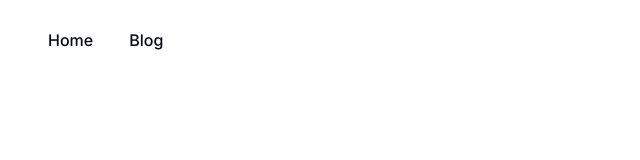
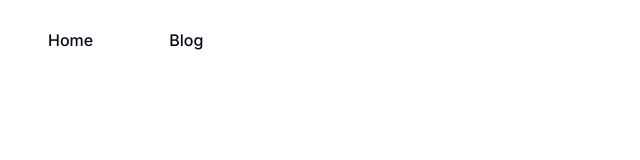
Before and after one commit to chiacn/next-blog, a Next.js app: page / in a window 1280 px wide. Shown: the top 160 px of the page, without its empty margins (0-640 px from the left). Built offline with nearby package versions, Linux system fonts and the light colour scheme.

Commit message:
ui: Navigation Bar, 탭메뉴 highlight 효과 추가

```diff
--- /dev/null
+++ b/src/components/layout/hooks/useNavigationHighlight.ts
@@ -0,0 +1,52 @@
+import { useState, useEffect, useMemo, useRef } from "react";
+
+export default function useNavigationHighlight(
+  tabGap: number,
+): {
+  navigationMenuListRef: React.RefObject<HTMLUListElement>;
+  currentBarStyle: React.CSSProperties;
+  setHoverTabIdx: React.Dispatch<React.SetStateAction<number | null>>;
+} {
+  const [hoverTabIdx, setHoverTabIdx] = useState<number | null>(null);
+  const calcTabWidthList = useRef<number[]>([]);
+  const navigationMenuListRef = useRef<HTMLUListElement | null>(null);
+
+  const currentBarStyle = useMemo<React.CSSProperties>(() => {
+    const left = calcTabWidthList.current.reduce((acc, cur, curIdx) => {
+      if (hoverTabIdx === null) return 0;
+      if (curIdx < hoverTabIdx) {
+        return acc + cur + tabGap;
+      }
+      return acc;
+    }, 0);
+
+    return {
+      width:
+        hoverTabIdx !== null ? `${calcTabWidthList.current[hoverTabIdx]}px` : 0,
+      left: `${left}px`,
+    };
+  }, [calcTabWidthList, tabGap, hoverTabIdx]);
+
+  const calcTabWidth = (): number[] => {
+    if (!navigationMenuListRef.current) return [];
+    return [...navigationMenuListRef.current.children].map((item) => {
+      return (item as HTMLElement).getBoundingClientRect().width;
+    });
+  };
+
+  const init = () => {
+    setTimeout(() => {
+      calcTabWidthList.current = calcTabWidth();
+    }, 500);
+  };
+
+  useEffect(() => {
+    init();
+  }, []);
+
+  return {
+    navigationMenuListRef,
+    currentBarStyle,
+    setHoverTabIdx,
+  };
+}
--- a/src/components/layout/navbar/NavigationBar.tsx
+++ b/src/components/layout/navbar/NavigationBar.tsx
@@ -1,3 +1,4 @@
+"use client";
 import {
   NavigationMenu,
   NavigationMenuContent,
@@ -8,24 +9,34 @@ import {
 } from "@/components/ui/navigation-menu";
 import navlinks from "@/data/navlink";
 
-import React, { useState } from "react";
+import React, { useEffect, useMemo, useRef, useState } from "react";
+import useNavigationHighlight from "../hooks/useNavigationHighlight";
 
 interface NavigationBarProps {
-  hoverActiveMode: boolean;
+  hoverActiveMode?: boolean;
 }
 export default function NavigationBar({
   hoverActiveMode = true,
 }: NavigationBarProps) {
+  const tabGap = 40;
+  const { navigationMenuListRef, currentBarStyle, setHoverTabIdx } =
+    useNavigationHighlight(tabGap);
+
   return (
     <div>
       <NavigationMenu className="h-20 p-8">
-        <NavigationMenuList>
+        <NavigationMenuList ref={navigationMenuListRef} style={{ gap: tabGap }}>
           <>
             {navlinks.map((navlink) => (
               <NavigationMenuItem key={navlink.title}>
                 <NavigationMenuTrigger
+                  className="text-base"
                   showArrowButton={false}
-                  className="text-base"
+                  onMouseOver={
+                    hoverActiveMode
+                      ? () => setHoverTabIdx(navlink.idx)
+                      : undefined
+                  }
                 >
                   {navlink.title}
                 </NavigationMenuTrigger>
@@ -37,7 +48,10 @@ export default function NavigationBar({
               </NavigationMenuItem>
             ))}
             {/* Current Line Tab Highlight */}
-            <div className="absolute bottom-0 left-0 bg-black h-[2px] transition-[width,left,right] duration-[0.3s,0.3s,0.3s] ease"></div>
+            <div
+              className="absolute bottom-0 left-0 bg-black h-[2px] transition-[width,left,right] duration-[0.3s,0.3s,0.3s] ease"
+              style={{ ...currentBarStyle }}
+            ></div>
           </>
         </NavigationMenuList>
       </NavigationMenu>
--- a/src/data/navlink.ts
+++ b/src/data/navlink.ts
@@ -1,6 +1,6 @@
-const navlinks: {title: string; link: string}[] = [
-    { title: "Home", link: "/" },
-    { title: "Blog", link: "/blog"},
+const navlinks: {idx: number; title: string; link: string}[] = [
+    { idx: 0, title: "Home", link: "/" },
+    { idx: 1, title: "Blog", link: "/blog"},
 ];
 
 export default navlinks;
--- a/src/lib/utils.ts
+++ b/src/lib/utils.ts
@@ -4,3 +4,7 @@ import { twMerge } from "tailwind-merge"
 export function cn(...inputs: ClassValue[]) {
   return twMerge(clsx(inputs))
 }
+
+export default function classNames(...classes: string[]) {
+  return classes.filter(Boolean).join(' ')
+}
```
